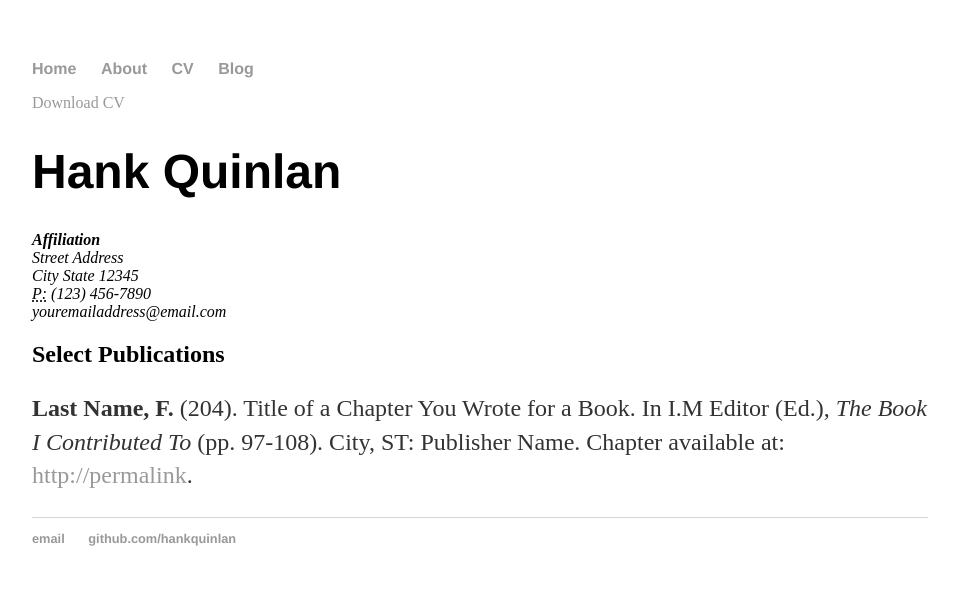
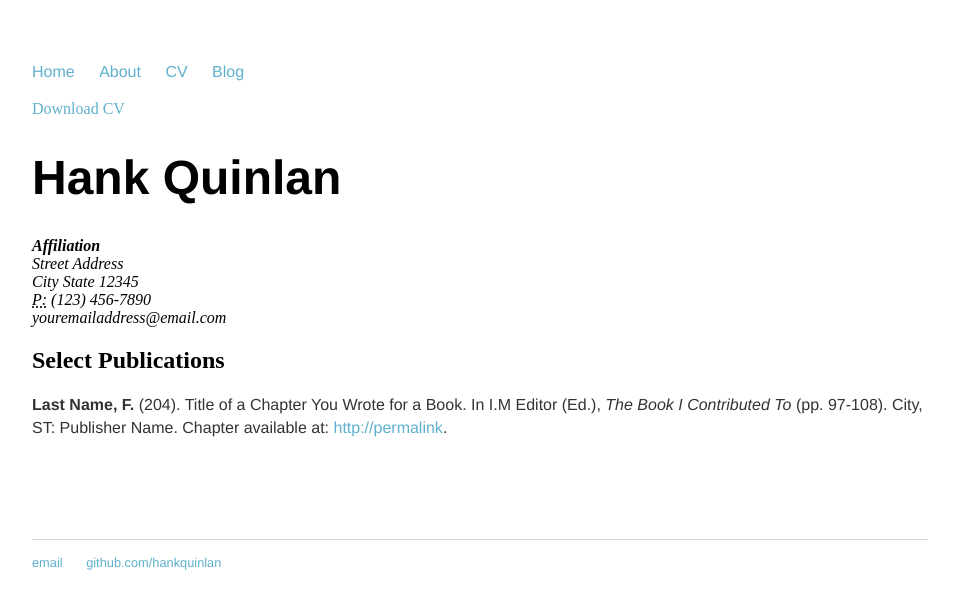
Before and after one commit to PramitSaha/PramitSaha.github.io, a Jekyll site: the page built from cv/index.html, in a window 1280 px wide. Shown: the top 609 px of the page, without its empty margins (160-1119 px from the left). Built offline with Jekyll 4.4.1, drawn with Linux system fonts in a browser that asks for light colours.

Commit message:
Update main.css
added details

```diff
--- a/css/main.css
+++ b/css/main.css
@@ -14,7 +14,7 @@
 }
 a {
     text-decoration: none;
-    color: #999;
+    color: #5eb0cc;
 }
 a:hover {
     text-decoration: underline;
@@ -23,14 +23,49 @@
     font-size: 3em;
     font-family:'Helvetica', 'Arial', 'Sans-Serif';
 }
+
+h3 {
+    font-size: 1.5em;
+    font-family:'Helvetica', 'Arial', 'Sans-Serif';
+}
+
 p {
-    font-size: 1.5em;
+    font-family: 'Helvetica', 'Arial', 'Sans-Serif';
+    font-weight: lighter;
+    font-size: 1em;
     line-height: 1.4em;
     color: #333;
 }
+
+
+.leftside_image {
+  float: left;
+  margin-top:0px;
+  margin-right: 30px;
+  margin-left: 10px;
+  margin-bottom: 10px;
+  text-align: center;
+  font-size: 0.8em;
+  font-style: italic;
+  border-radius: 15%;
+  max-width: 40%;
+  height: auto;
+}
+
 footer {
+    margin-top: 100px;
     border-top: 1px solid #d5d5d5;
     font-size: .8em;
+    color: #999999;
+    font-weight:lighter;
+}
+
+ul li{
+    font-family:'Helvetica', 'Arial', 'Sans-Serif';
+    font-weight: lighter;
+    font-size:1em;
+    line-height: 1.5em;
+    list-style-type: circle;
 }
 
 ul.posts {
@@ -41,3 +76,68 @@
 ul.posts li {
     list-style: none;
 }
+
+
+/*for responsive square grid*/
+
+.c-container{
+    height:100%;
+    margin-top:50px;
+    white-space:nowrap;
+    background-color:#FFFFFF;
+    font-size:0;
+}
+
+/*.c-squares{
+    width:30vh;
+    height:30vh;
+    display:inline;
+}*/
+
+.c-link{
+    position:relative;
+    display:inline-block;
+    height:30vh;
+    width:30vh;
+    font-size:small;
+}
+.c-thumb{
+    height:30vh;
+    width:30vh;
+    margin:0;
+}
+
+.c-name{
+    z-index:5;
+    background-color:#14277D;
+    opacity:0;
+    /* cosmetic */ color:#FFF;font-size:2em;transition:opacity 500ms;
+}
+.c-name2{
+    z-index:5;
+    background-color:#000;
+    opacity:0;
+    /* cosmetic */ color:#FFF;font-size:2em;transition:opacity 500ms;
+}
+
+.c-link:hover .c-name{
+    opacity:0.8;
+}
+
+.c-link:hover .c-name2{
+    opacity:0.8;
+}
+
+
+
+/* used class from site css */
+br.empty{
+    display:block;
+    font-size:0;margin:0;padding:0;height:0;line-height:0;
+}
+
+.stm{
+    position:absolute;
+    top:0;right:0;bottom:0;left:0;
+    margin:0;
+}
```
